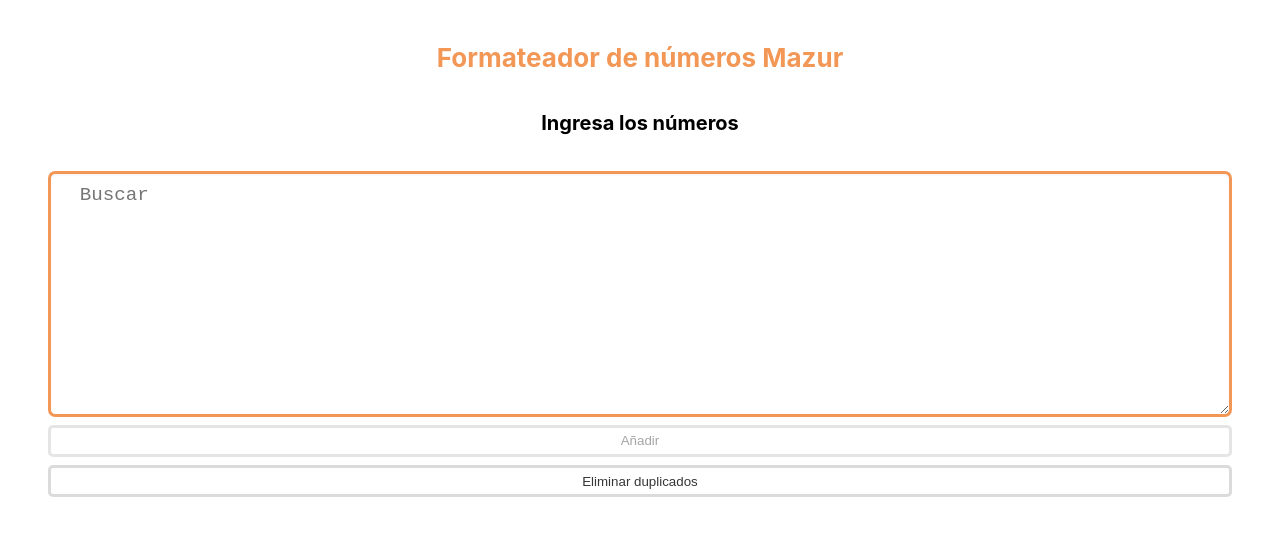
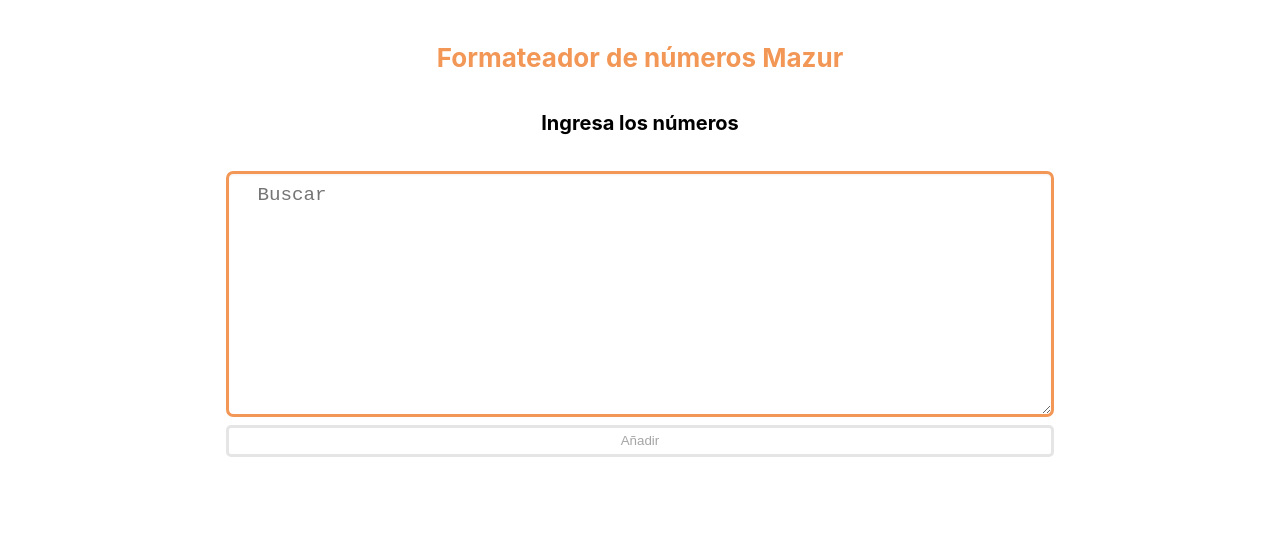
Before and after one commit to AngelMazur/01_Format_Number_Ofimedia, a Next.js app: page / in a window 1280 px wide. Shown: the top 536 px of the page. Built offline with nearby package versions, Linux system fonts and the light colour scheme.

Commit message:
feat: implement download button and fix bug

```diff
--- a/Components/FormatNumber/formatNumber.style.js
+++ b/Components/FormatNumber/formatNumber.style.js
@@ -15,6 +15,7 @@
   padding-top: calc(0.5em - 1px);
   text-align: center;
   white-space: nowrap;
+  width:70%;
 
   ${({ disabled }) =>
     disabled &&
@@ -27,9 +28,10 @@
 export const Form = styled.section`
   align-content: center;
   display: grid;
-  grid-template-columns: 3fr;
+  grid-template-columns: 4fr;
   gap: 0.5em;
   justify-content: center;
+  justify-items: center;
   margin: 20px;
 `
 export const TextNumber = styled.textarea`
@@ -43,7 +45,7 @@
   color: #363636;
   display: block;
   font-size: 1.2rem;
-  max-width: 100%;
+  max-width: 70%;
   outline: none;
   padding: 0.5em 1.5em;
   width: 100%;
--- a/Components/FormatNumber/index.js
+++ b/Components/FormatNumber/index.js
@@ -1,5 +1,9 @@
-import React, { useRef, useState } from 'react'
+import React, { useRef, useState, useEffect } from 'react'
+import { saveAs } from 'file-saver'
+import { applyFormatArray } from '../../utils/applyFormatArray'
+import { applyFormatNumber } from '../../utils/applyFormatNumber'
 
+//STYLE
 import {
   Button,
   Form,
@@ -9,90 +13,19 @@
   Title,
 } from './formatNumber.style.js'
 
+//TODO: Revisar eliminar duplicados con diferentes formatos de array a solo número
 const FormatNumber = () => {
-  // SORT ARRAY
-  let arr = [
-    'vf123123123',
-    '00123456789',
-    '456-789-123',
-    "789'123'456",
-    '987654321',
-  ]
-
   // REFS
   const inputNumber = useRef(null)
 
   // STATE
   const [number, setNumber] = useState(false, [])
   const [numberList, setNumberList] = useState([])
-  console.log("🚀 ~ file: index.js ~ line 28 ~ FormatNumber ~ numberList", numberList)
 
-  console.log("🚀 ~ file: index.js ~ line 32 ~ FormatNumber ~ number", number)
-  // TODO: sort numberList
+  // SORT ARRAY
   const arrOrder = (arr) => arr.sort((a, b) => a.localeCompare(b))
 
-  // APPLY FORMAT ARRAY
-  const applyFormat = (unformattedNumber) => {
-    const removeCharacters = (n) => {
-      let numberWithReplacements = n.replaceAll("'", '').replaceAll('-', '')
-
-      if (numberWithReplacements.length < 12) {
-        return numberWithReplacements
-      } else {
-        return n.slice(2)
-      }
-    }
-
-    const applySeparator = (number, separator = '-') => {
-      let replaceNumber = number.replace(/\B(?=(\d{3})+(?!\d))/g, separator)
-      return replaceNumber
-    }
-
-    const finalFormat = applySeparator(removeCharacters(unformattedNumber))
-
-    return finalFormat
-  }
-
-  const applyFormatArray = (unformattedNumber) => {
-    const formatNumbers = (n) => {
-      const mapArray = n.map((element) => {
-        let numberWithReplacements = element
-          .replaceAll("'", '')
-          .replaceAll('-', '')
-
-        const numberWithSlice = element.slice(2)
-
-        const applySeparator = (number, separator = '-') => {
-          let replaceNumber = number.replace(/\B(?=(\d{3})+(?!\d))/g, separator)
-          return replaceNumber
-        }
-
-        if (numberWithReplacements.length <= 10) {
-          return applySeparator(numberWithReplacements)
-        } else {
-          return applySeparator(numberWithSlice)
-        }
-      })
-
-      return mapArray
-    }
-    const finalFormat = formatNumbers(unformattedNumber)
-    return finalFormat
-  }
-
   //EVENTS LAYOUT
-  const addArray = () => {
-    const newNumber = number
-    const splitNumber = newNumber.split('\n')
-    const formattedNumber = applyFormatArray(splitNumber)
-
-    const sortedNumberListArray = arrOrder(numberList.concat(formattedNumber))
-    setNumberList(sortedNumberListArray)
-
-    inputNumber.current.value = ''
-    setNumber(false)
-  }
-
   const onValueChange = (event) => {
     setNumber(event.target.value)
   }
@@ -105,7 +38,7 @@
         if (number.length > 12) {
           number
         } else {
-          const formattedNumber = applyFormat(newNumber)
+          const formattedNumber = applyFormatNumber(newNumber)
 
           const sortedNumberList = arrOrder(numberList.concat(formattedNumber))
 
@@ -122,11 +55,52 @@
     }
   }
 
+  const addArray = () => {
+    const newNumber = number
+    const splitNumber = newNumber.split('\n')
+    const formattedNumber = applyFormatArray(splitNumber)
+
+    const sortedNumberListArray = arrOrder(numberList.concat(formattedNumber))
+    setNumberList(sortedNumberListArray)
+
+    inputNumber.current.value = ''
+    setNumber(false)
+  }
+
   const deleteDuplicates = () => {
-    const result = numberList.filter((item, index) => {
+    const stringList = numberList.toString()
+    const data = stringList.replaceAll('\n', '')
+    const arrList = data.split(',')
+    const result = arrList.filter((item, index) => {
       return numberList.indexOf(item) === index
     })
     setNumberList(result)
+  }
+
+  const downloadFile = () => {
+    const fecha = new Date()
+    const hoy = fecha.toLocaleDateString()
+
+    const data = numberList.toString().replaceAll(',', '\n')
+
+    const blob = new Blob([data], {
+      type: 'text/plain;charset=utf-8',
+      endings: 'native',
+    })
+
+    saveAs(blob, `claves_fabricante_${hoy}`)
+    window.location.reload()
+  }
+
+  const arrayOptions = () => {
+    if (numberList.length > 0) {
+      return (
+        <>
+          <Button onClick={deleteDuplicates}>Eliminar duplicados</Button>
+          <Button onClick={downloadFile}>Descargar</Button>
+        </>
+      )
+    }
   }
 
   return (
@@ -137,7 +111,6 @@
         <TextNumber
           cols="100"
           id="text"
-          // maxLength="12"
           onChange={onValueChange}
           onKeyUp={onKeyUp}
           placeholder="Buscar"
@@ -146,19 +119,16 @@
           type="text"
         />
 
-        <Button
-          onClick={addArray}
-          disabled={!number}
-          >
+        <Button onClick={addArray} disabled={!number}>
           Añadir
         </Button>
-        <Button onClick={deleteDuplicates} disabled={!numberList}>Eliminar duplicados</Button>
+        {arrayOptions()}
       </Form>
 
       <Preview>
         <ol className="NumberList">
-          {numberList.map((numberListItem) => (
-            <List key={numberListItem}>{numberListItem}</List>
+          {numberList.map((numberListItem, i) => (
+            <List key={i}>{numberListItem}</List>
           ))}
         </ol>
       </Preview>
--- a/package.json
+++ b/package.json
@@ -14,6 +14,7 @@
   "license": "ISC",
   "dependencies": {
     "add": "^2.0.6",
+    "file-saver": "^2.0.5",
     "next": "^12.3.1",
     "react": "^18.2.0",
     "react-dom": "^18.2.0",
--- /dev/null
+++ b/utils/applyFormatArray.js
@@ -0,0 +1,28 @@
+export const applyFormatArray = (unformattedNumber) => {
+  const formatNumbers = (n) => {
+    const mapArray = n.map((element) => {
+      let numberWithReplacements = element
+        .replaceAll("'", '')
+        .replaceAll('-', '')
+
+      const numberWithSlice = element.slice(2)
+
+      const applySeparator = (number, separator = '-') => {
+        let replaceNumber = number.replace(/\B(?=(\d{3})+(?!\d))/g, separator)
+        return replaceNumber
+      }
+      if (numberWithReplacements.length > 15){
+        return alert(`${element} FORMATO NO VALIDO`)
+      }
+      if (numberWithReplacements.length <= 10) {
+        return applySeparator(numberWithReplacements)
+      } else {
+        return applySeparator(numberWithSlice)
+      }
+    })
+
+    return mapArray
+  }
+  const finalFormat = formatNumbers(unformattedNumber)
+  return finalFormat
+}
--- /dev/null
+++ b/utils/applyFormatNumber.js
@@ -0,0 +1,20 @@
+export const applyFormatNumber = (unformattedNumber) => {
+  const removeCharacters = (n) => {
+    let numberWithReplacements = n.replaceAll("'", '').replaceAll('-', '')
+
+    if (numberWithReplacements.length < 12) {
+      return numberWithReplacements
+    } else {
+      return n.slice(2)
+    }
+  }
+
+  const applySeparator = (number, separator = '-') => {
+    let replaceNumber = number.replace(/\B(?=(\d{3})+(?!\d))/g, separator)
+    return replaceNumber
+  }
+
+  const finalFormat = applySeparator(removeCharacters(unformattedNumber))
+
+  return finalFormat
+}
```
Also changed, not shown: arr.txt (added), 1 other file (tests, documents, lock files or other folders).
